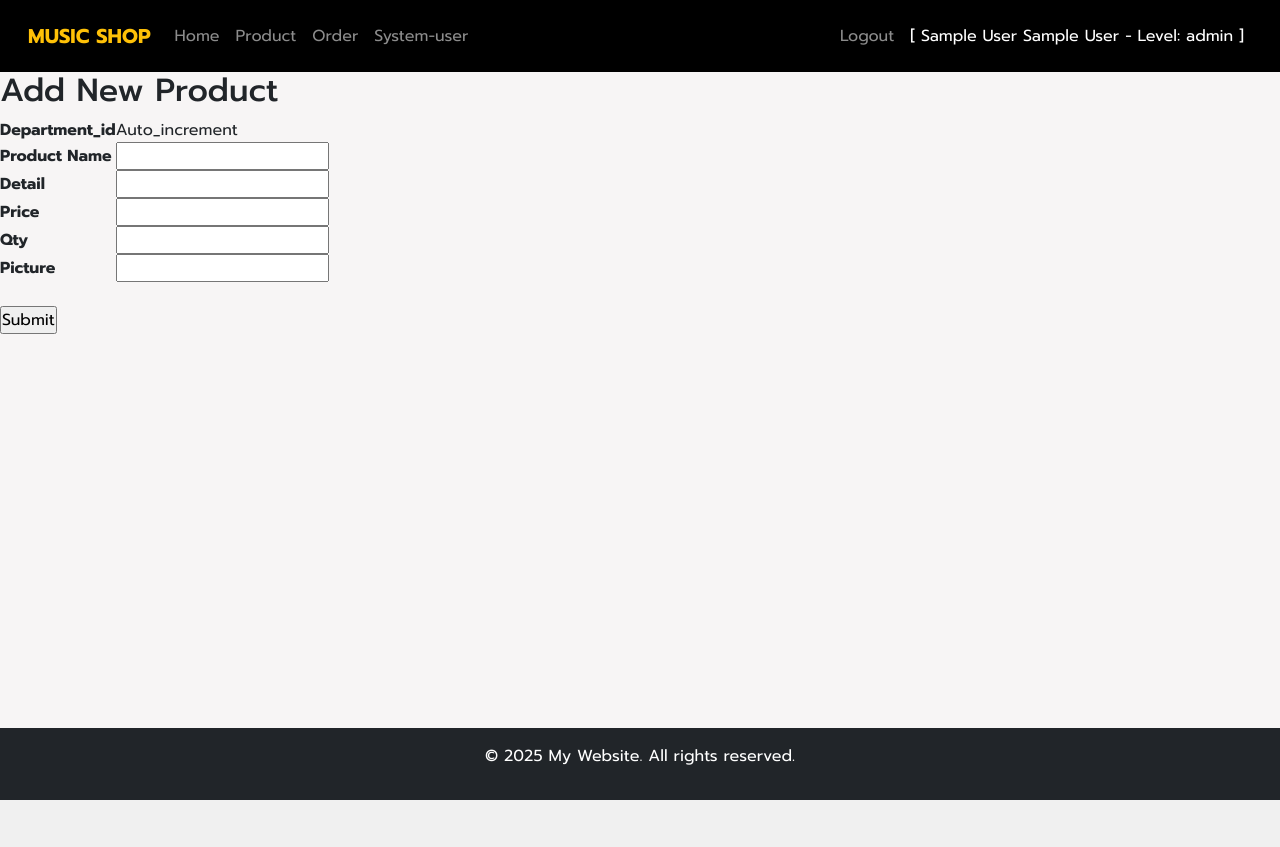
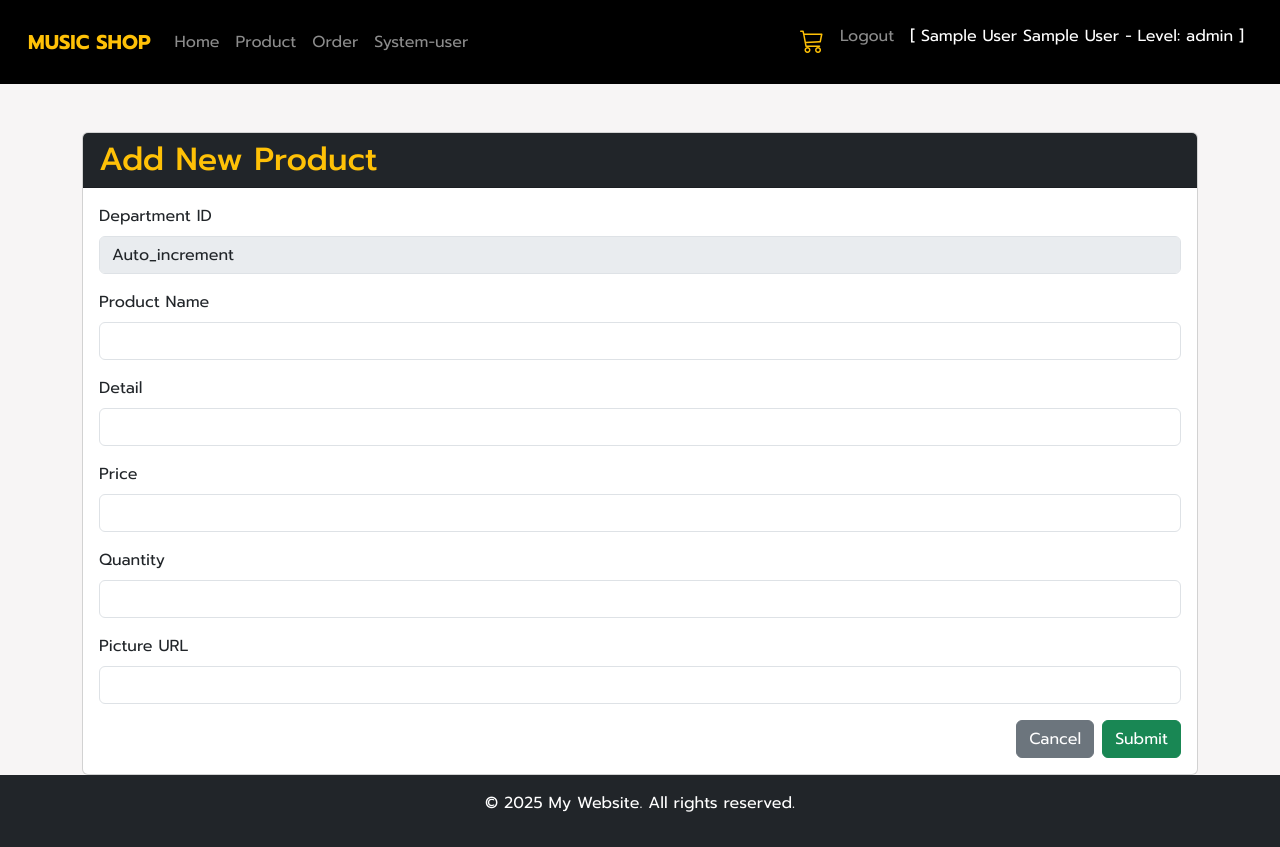
Before and after one commit to Pumin642110325/project-954246, a PHP site: page /formAddProduct.php in a window 1280 px wide. Before the commit the page ends 800 px from the top, so only its background shows below. Run offline with PHP 8.4, Linux system fonts and the light colour scheme; the visitor is signed in with stand-in values (Sample User, id 1).

Commit message:
update 7 face project

```diff
--- a/addCart.php
+++ b/addCart.php
@@ -36,6 +36,6 @@ if (isset($_POST['add_to_cart'])) {
     }
 
     // กลับไปที่หน้าหลัก หรือไปที่หน้าตะกร้า
-    header("Location: view_cart.php");
+    header("Location: showCart.php");
     exit();
 }
--- a/formAddProduct.php
+++ b/formAddProduct.php
@@ -4,55 +4,65 @@
 <head>
     <meta charset="UTF-8">
     <meta name="viewport" content="width=device-width, initial-scale=1.0">
-    <title>Add employee</title>
+    <title>Add Employee</title>
+    <!-- Bootstrap CSS CDN -->
+    <link href="https://cdn.jsdelivr.net/npm/bootstrap@5.3.0/dist/css/bootstrap.min.css" rel="stylesheet">
 </head>
 
 <body>
-<?php
-include_once  './partials/layout.php';
-include_once  './partials/navbar.php';
-?>
+    <?php
+    include_once './partials/layout.php';
+    include_once './partials/navbar.php';
+    ?>
 
+    <div class="container mt-5">
+        <?php if($_SESSION['level'] >= 3) { ?>
+            <div class="card">
+                <div class="card-header bg-dark text-warning">
+                    <h2 class="mb-0">Add New Product</h2>
+                </div>
+                <div class="card-body">
+                    <form action="addProduct.php" method="post">
+                        <div class="mb-3">
+                            <label class="form-label">Department ID</label>
+                            <input type="text" class="form-control" value="Auto_increment" disabled>
+                        </div>
+                        <div class="mb-3">
+                            <label for="productName" class="form-label">Product Name</label>
+                            <input type="text" class="form-control" id="productName" name="productName" required>
+                        </div>
+                        <div class="mb-3">
+                            <label for="detail" class="form-label">Detail</label>
+                            <input type="text" class="form-control" id="detail" name="detail" required>
+                        </div>
+                        <div class="mb-3">
+                            <label for="price" class="form-label">Price</label>
+                            <input type="number" class="form-control" id="price" name="price" step="0.01" required>
+                        </div>
+                        <div class="mb-3">
+                            <label for="qty" class="form-label">Quantity</label>
+                            <input type="number" class="form-control" id="qty" name="qty" required>
+                        </div>
+                        <div class="mb-3">
+                            <label for="picture" class="form-label">Picture URL</label>
+                            <input type="text" class="form-control" id="picture" name="picture">
+                        </div>
+                        <div class="d-flex justify-content-end gap-2">
+                        <a href="displayProduct.php"  class="btn btn-secondary">Cancel</a>
+                        <button type="submit" class="btn btn-success">Submit</button>
+                        </div>
+                    </form>
+                </div>
+            </div>
+        <?php } else { ?>
+            <div class="alert alert-danger mt-4" role="alert">
+                <h4 class="alert-heading">Access Denied</h4>
+                <p>You are unable to access the data, please try again.</p>
+            </div>
+        <?php } ?>
+    </div>
 
-<?php if($_SESSION['level']>=3) { ?>
-    <form action="addProduct.php" method="post">
-        <div class="head">
-            <h2>Add New Product</h2>
-        </div>
-        <table>
-            <tr>
-                <th><label for="text">Department_id</label></th>
-                <td>Auto_increment</td>
-            </tr>
-            <tr>
-                <th><label for="text">Product Name</label></th>
-                <td><input type="text" name="productName"></td>
-            </tr>
-            <tr>
-                <th><label for="text">Detail</label></th>
-                <td><input type="text" name="detail"></td>
-            </tr>
-            <tr>
-                <th><label for="text">Price</label></th>
-                <td><input type="text" name="price"></td>
-            </tr>
-            <tr>
-                <th><label for="text">Qty</label></th>
-                <td><input type="text" name="qty"></td>
-            </tr>
-            <tr>
-                <th><label for="text">Picture</label></th>
-                <td><input type="text" name="picture"></td>
-            </tr>
-        </table><br>
-        <input type="submit" value="Submit">
-    </form>
-    <?php }
-    else {
-        echo "<h3 class='error'>You are unable to access the data, please try again</h3>";
-    } ?>
 </body>
-<?php
-include_once  './partials/footer.php';
-?>
+
 </html>
+<?php include_once  './partials/footer.php'; ?>
--- a/partials/navbar.php
+++ b/partials/navbar.php
@@ -1,3 +1,7 @@
+<?php
+$cart_count = isset($_SESSION['cart']) ? array_sum(array_column($_SESSION['cart'], 'quantity')) : 0;
+?>
+
 <body>
     <nav class="navbar navbar-expand-lg navbar-dark bg-black p-3">
         <div class="container-fluid">
@@ -12,13 +16,26 @@
                     <li class="nav-item"><a class="nav-link" href="displayOrder.php">Order</a></li>
                     <li class="nav-item"><a class="nav-link" href="showSystemuser.php">System-user</a></li>
                 </ul>
+
                 <ul class="navbar-nav">
+                    <!-- ตะกร้าสินค้า -->
+                    <li class="nav-item">
+                        <a class="nav-link position-relative" href="Showcart.php">
+                            <i class="bi bi-cart3 text-warning" style="font-size: 1.5rem;"></i>
+                            <?php if ($cart_count > 0): ?>
+                                <span class="position-absolute top-1 start-100 translate-middle badge rounded-pill bg-danger">
+                                    <?= $cart_count ?>
+                                </span>
+                            <?php endif; ?>
+                        </a>
+                    </li>
+
                     <?php if (isset($_SESSION['username'])): ?>
                         <li class="nav-item">
                             <a class="nav-link" href="login.php">Logout</a>
                         </li>
                         <li class="nav-item">
-                            <span class="text-white nav-link">[ <?php echo $_SESSION['firstname'] . " " . $_SESSION['lastname'] . " - Level: " . $_SESSION['level']; ?> ]</span>
+                            <span class="text-white nav-link">[ <?= $_SESSION['firstname'] . " " . $_SESSION['lastname'] . " - Level: " . $_SESSION['level']; ?> ]</span>
                         </li>
                     <?php else: ?>
                         <li class="nav-item"><a class="nav-link" href="login.php">Employee Login</a></li>
@@ -27,5 +44,6 @@
             </div>
         </div>
     </nav>
+
     <script src="https://cdn.jsdelivr.net/npm/bootstrap@5.3.0/dist/js/bootstrap.bundle.min.js"></script>
 </body>
```
Also changed, not shown: check-login.php (+27 -17 lines), showCart.php (+5 -5 lines), showProduct.php (+20 -5 lines), updateProduct.php (+59 -34 lines).
